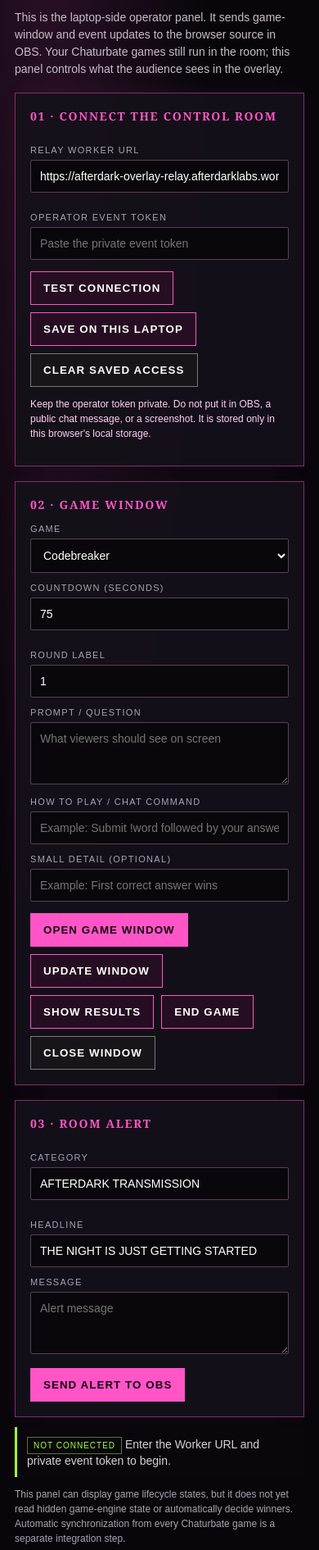
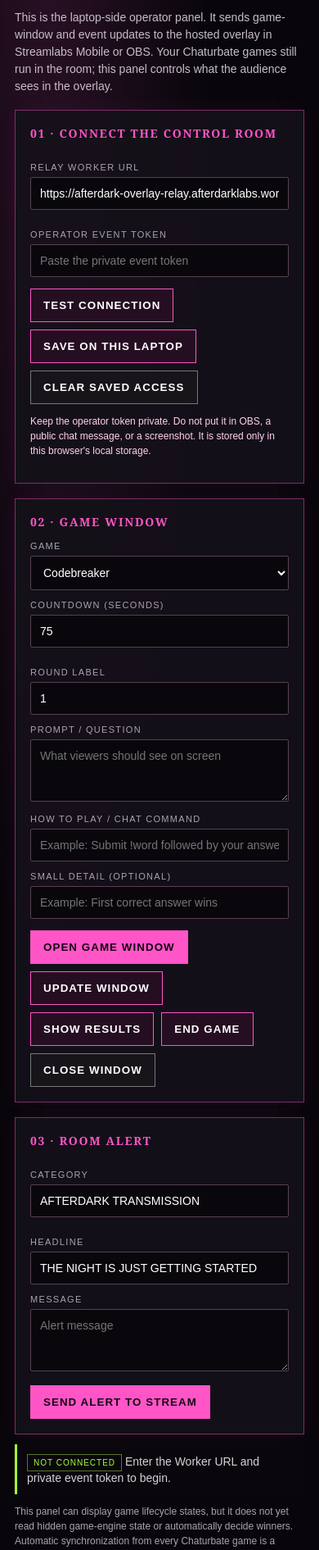
Before and after one commit to milesgoeswildtv/Lost-Boys-Club, a plain HTML site: page overlay/control.html in a window 390 px wide. Shown: the part 93-1984 px from the top of the page at 82% size. Drawn offline with Linux system fonts and the light colour scheme.

Commit message:
Rebrand operator panel copy for Streamlabs Mobile and OBS

```diff
--- a/overlay/control.html
+++ b/overlay/control.html
@@ -17,7 +17,7 @@ button.primary{background:var(--pink);color:#160811}button.end{border-color:#777
 </style></head>
 <body><main>
 <div class="kicker">AFTERDARK BROTHERHOOD · BROADCASTER TOOLS</div><div class="brand">OBS <b>CONTROL ROOM</b></div>
-<p class="intro">This is the laptop-side operator panel. It sends game-window and event updates to the browser source in OBS. Your Chaturbate games still run in the room; this panel controls what the audience sees in the overlay.</p>
+<p class="intro">This is the laptop-side operator panel. It sends game-window and event updates to the hosted overlay in Streamlabs Mobile or OBS. Your Chaturbate games still run in the room; this panel controls what the audience sees in the overlay.</p>
 <div class="panel"><h2>01 · CONNECT THE CONTROL ROOM</h2>
 <div class="grid"><div><label for="relay">RELAY WORKER URL</label><input id="relay" placeholder="https://your-worker.workers.dev"></div><div><label for="token">OPERATOR EVENT TOKEN</label><input id="token" type="password" placeholder="Paste the private event token"></div></div>
 <div class="buttons"><button id="test">TEST CONNECTION</button><button id="save">SAVE ON THIS LAPTOP</button><button id="forget" class="end">CLEAR SAVED ACCESS</button></div>
@@ -32,7 +32,7 @@ button.primary{background:var(--pink);color:#160811}button.end{border-color:#777
 <div class="buttons"><button class="primary" data-action="game_start">OPEN GAME WINDOW</button><button data-action="game_update">UPDATE WINDOW</button><button data-action="game_results">SHOW RESULTS</button><button data-action="game_end">END GAME</button><button class="end" data-action="close">CLOSE WINDOW</button></div></div>
 <div class="panel"><h2>03 · ROOM ALERT</h2>
 <div class="grid"><div><label for="eyebrow">CATEGORY</label><input id="eyebrow" value="AFTERDARK TRANSMISSION"></div><div><label for="alertTitle">HEADLINE</label><input id="alertTitle" value="THE NIGHT IS JUST GETTING STARTED"></div></div>
-<label for="message">MESSAGE</label><textarea id="message" placeholder="Alert message"></textarea><div class="buttons"><button id="sendAlert" class="primary">SEND ALERT TO OBS</button></div></div>
+<label for="message">MESSAGE</label><textarea id="message" placeholder="Alert message"></textarea><div class="buttons"><button id="sendAlert" class="primary">SEND ALERT TO STREAM</button></div></div>
 <div class="status" id="status"><span class="tag">NOT CONNECTED</span> Enter the Worker URL and private event token to begin.</div>
 <p class="note">This panel can display game lifecycle states, but it does not yet read hidden game-engine state or automatically decide winners. Automatic synchronization from every Chaturbate game is a separate integration step.</p>
 </main><script src="./control.js"></script></body></html>
```
